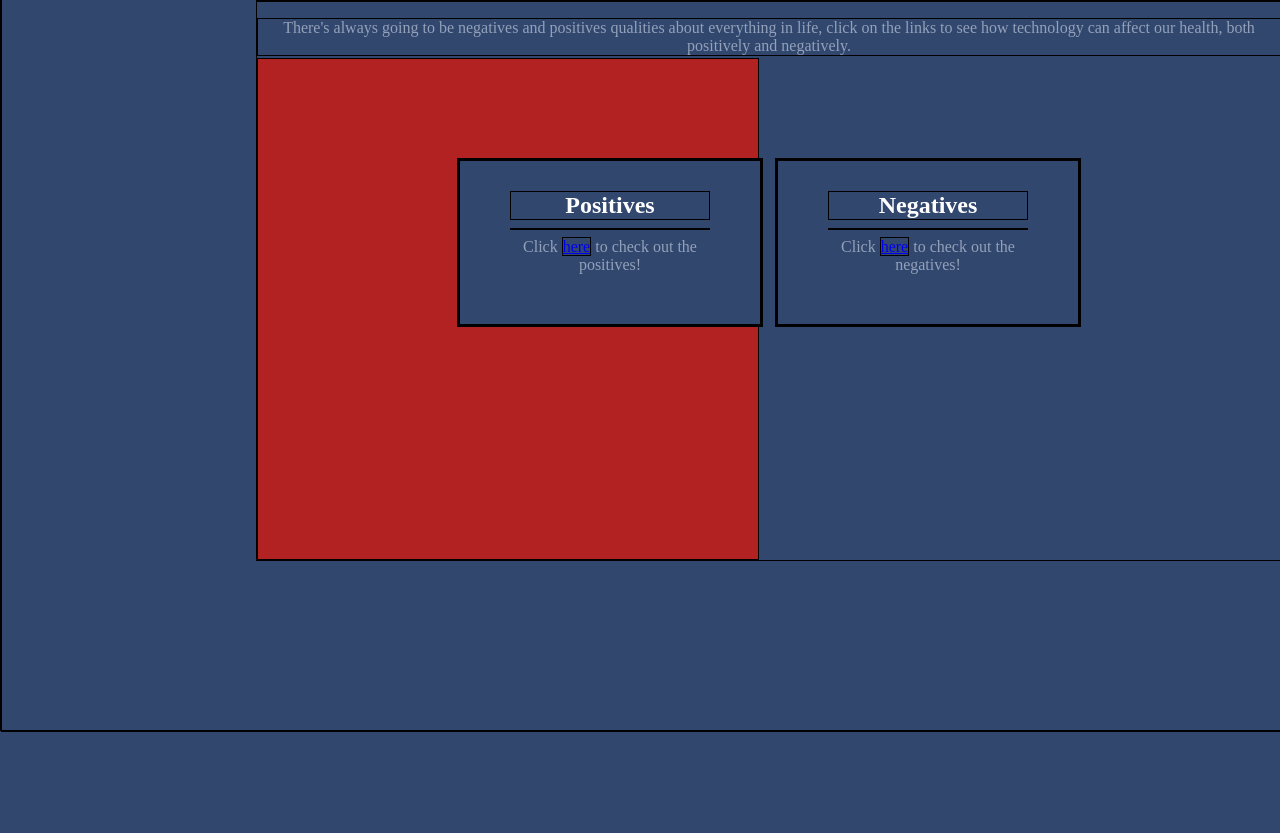
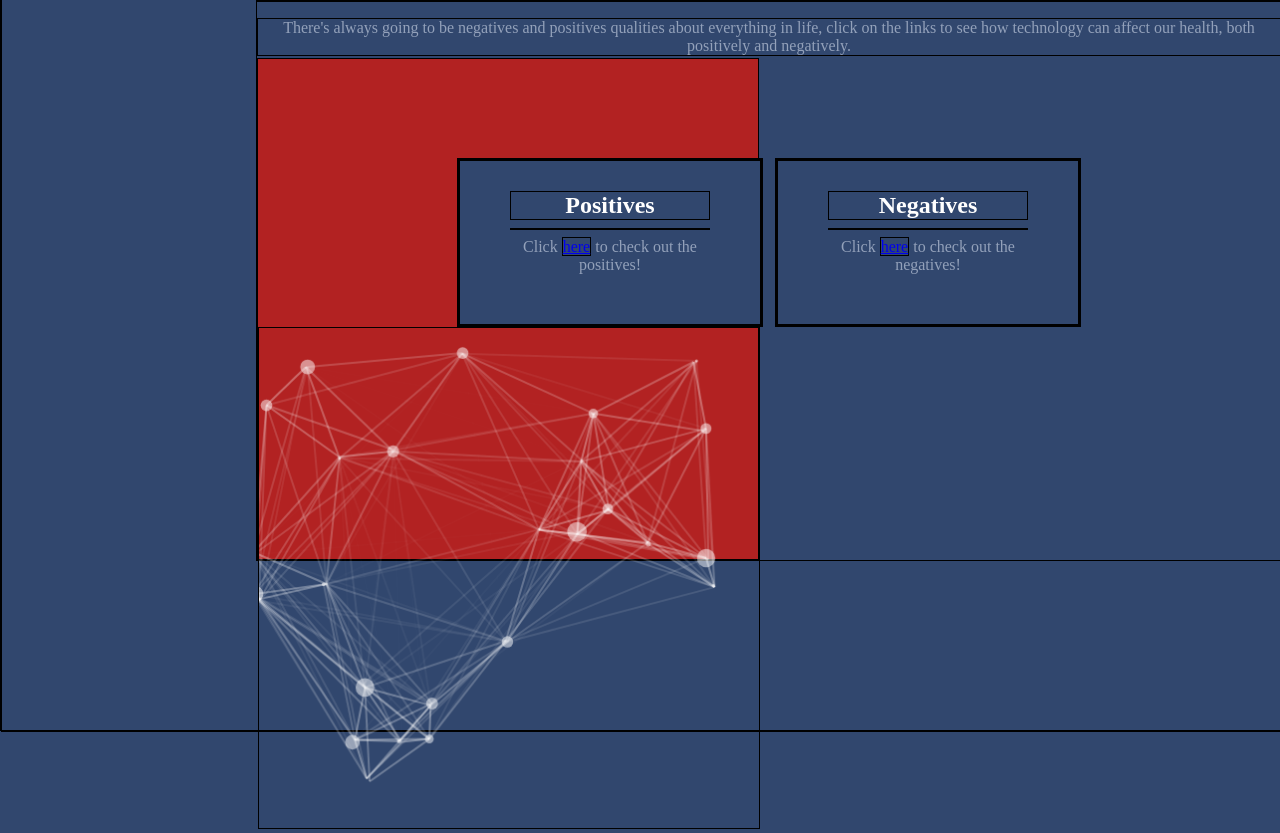
Before and after one commit to CameronTwiggs/Tech-and-Brain, a plain HTML site: page public/index.html in a window 1280 px wide. Shown: the part 71-904 px from the top of the page. Before the commit the page ends 803 px from the top, so only its background shows below. Drawn offline with nearby package versions, Linux system fonts and the light colour scheme; no server answers.

Commit message:
adds the partical.js

```diff
--- a/public/index.html
+++ b/public/index.html
@@ -30,9 +30,11 @@
        </div>
 
        <div id="particles-js"></div>
+
+
        <script src="https://cdn.jsdelivr.net/npm/particles.js@2.0.0/particles.min.js"></script>
        <script>
-       particlesJS.load('particles-js', 'assets/particles.json', function() {
+       particlesJS.load('particles-js', '../assets/particles.json', function() {
      console.log('callback - particles.js config loaded');
     });
        </script>
```
